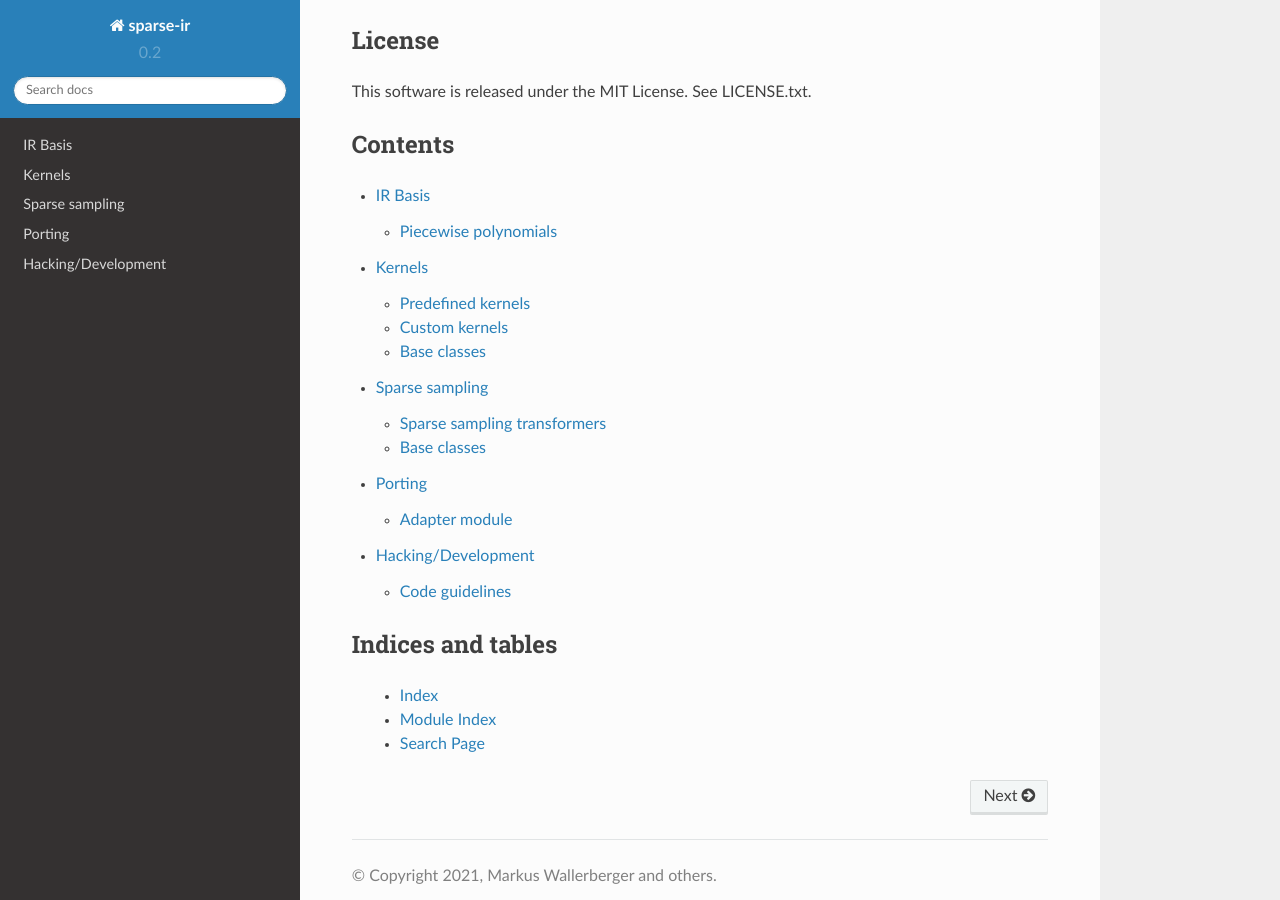
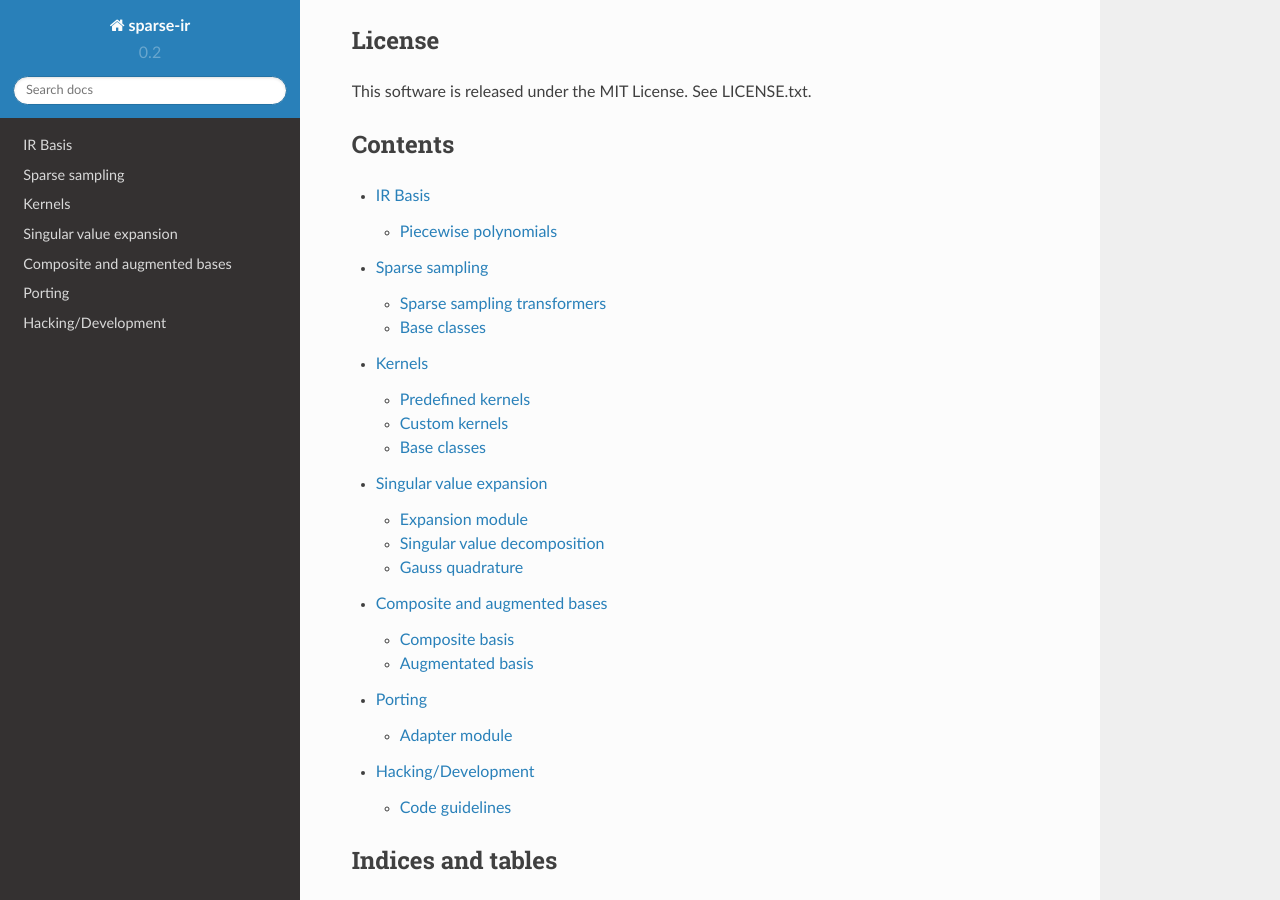
Before and after one commit to SpM-lab/sparse-ir, a Sphinx documentation site: the page built from doc/index.rst, in a window 1280 px wide and 900 px high, scrolled down 1355 px. Built offline with Sphinx 7.4.7 and the Read the Docs theme 2.0.0, drawn with Linux system fonts in a browser that asks for light colours.

Commit message:
Document composite basis.

```diff
--- /dev/null
+++ b/doc/composite.rst
@@ -0,0 +1,13 @@
+Composite and augmented bases
+=============================
+
+Composite basis
+---------------
+.. automodule:: sparse_ir.composite
+    :members:
+
+
+Augmentated basis
+-----------------
+.. automodule:: sparse_ir.augmentation
+    :members:
--- a/doc/index.rst
+++ b/doc/index.rst
@@ -8,8 +8,10 @@
    :maxdepth: 2
 
    basis
+   sampling
    kernels
-   sampling
+   sve
+   composite
    porting
    hacking
 
```
